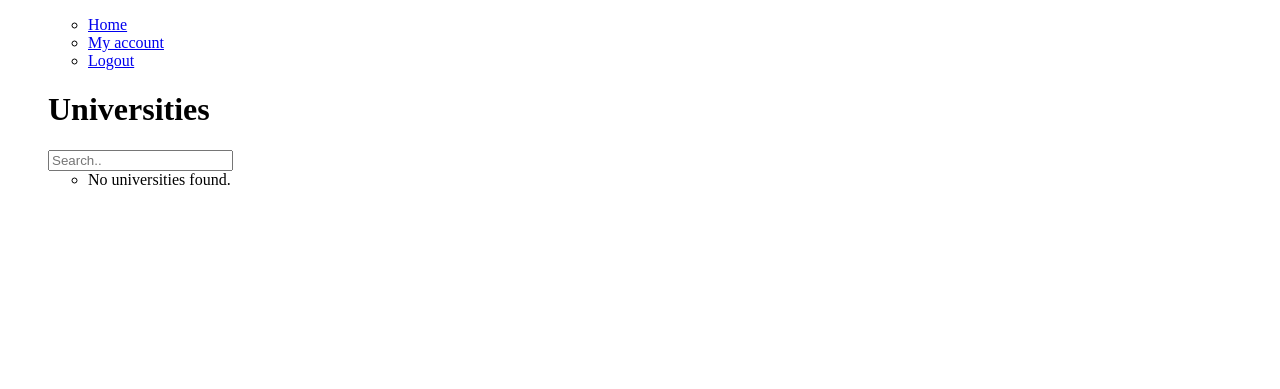
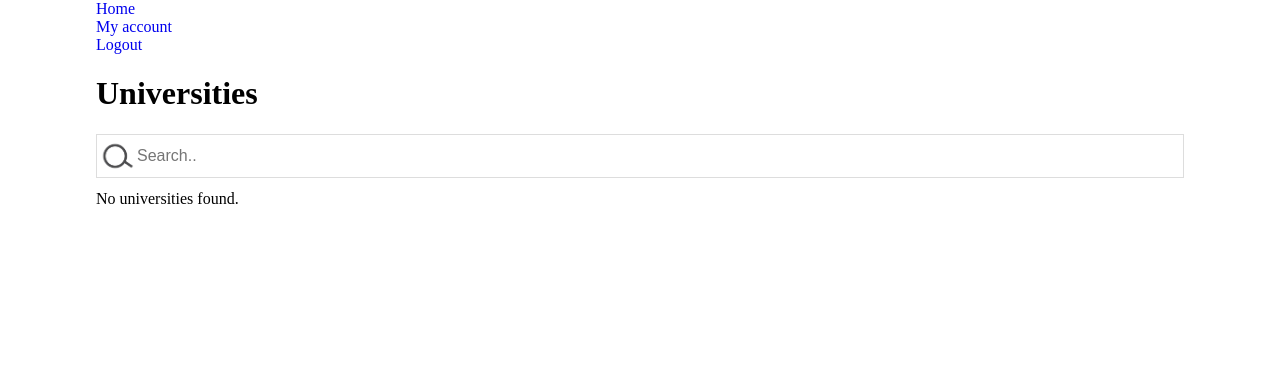
Before and after one commit to dukeofdylan/COP4710_Project, a Django app: page /universities/list in a window 1280 px wide. Shown: the top 389 px of the page. Run offline with Django 3.2, Linux system fonts and the light colour scheme; the visitor is signed in with stand-in values (Sample User, id 1); data that the repository does not hold is empty; some libraries are stand-ins or nearby versions.

Commit message:
scroll lists

```diff
--- a/project/static/static_dirs/main/lists.css
+++ b/project/static/static_dirs/main/lists.css
@@ -3,13 +3,6 @@
   box-sizing: border-box;
 }
 
-<<<<<<< HEAD
-/* Remove default list styling */
-ul, li {
-  list-style-type: none;
-  padding: 0;
-  margin: 0;
-=======
 ul {
  list-style-type: none;
  margin: 0;
@@ -18,21 +11,14 @@ ul {
 
 ul li a {
   text-decoration: none;
->>>>>>> development
 }
 
 /* Content wrap */
 .content-wrap {
   /* Responsive content */
-<<<<<<< HEAD
-  width: 100%;
-  margin: 0 auto;
-  overflow: hidden;
-=======
   width: 85%;
   margin: auto;
   overflow-y: auto;
->>>>>>> development
 }
 
 /* List-wrap */
@@ -42,37 +28,9 @@ ul li a {
   overflow: hidden;
 }
 
-<<<<<<< HEAD
-/* Grid layout
-==============================================================================*/
-#grid-container {
-  display: grid;
-  margin: 0 auto;
-  width: 80%; /* Responsive width */
-  grid-template-areas:
-    'header header header header header header'
-    'left middle middle middle middle right'
-    'footer footer footer footer footer footer';
-}
-
-.nav__links {
-  display: flex;
-}
-
-#nav__bar {
-  display: flex;
-  justify-content: space-between;
-  grid-area: header;
-}
-
-.main-wrap {
-  display: grid;
-  grid-area: middle;
-=======
 .nav-bar__links {
   display: flex;
   align-items: center;
->>>>>>> development
 }
 
 /* Search Lists */
@@ -88,15 +46,12 @@ ul li a {
   margin-bottom: 12px; /* Add some space below the input */
 }
 
-<<<<<<< HEAD
-#search__list li a {
-=======
 .search__list {
-
+  height: 200px;
+  overflow-y: scroll;
 }
 
 .search__list li a {
->>>>>>> development
   border: 1px solid #ddd; /* Add a border to all links */
   margin-top: -1px; /* Prevent double borders */
   background-color: #f6f6f6; /* Grey background color */
--- a/project/templates/base.html
+++ b/project/templates/base.html
@@ -26,15 +26,6 @@
 <body class="content-wrap">
     <header id="nav-bar">
         <ul id="nav-bar__links">
-    <link rel="stylesheet" href="{% static 'main/styles.css' %}">
-    <link rel="stylesheet" href="{% static 'main/lists.css' %}">
-    <meta name="viewport" content="width=device-width, initial-scale=1">
-    {{ form.media }}
-</head>
-
-<body class="content-wrap">
-    <header id="nav-bar">
-        <ul id="nav-bar__links">
             <li><a href='{% url 'home' %}'>Home</a></li>
             {% if user.is_authenticated %}
             <li><a href='{% url 'accounts_view' user.id %}'>My account</a></li>
--- a/project/templates/unievents/university_view.html
+++ b/project/templates/unievents/university_view.html
@@ -20,6 +20,7 @@
             {% endfor %}
         </ul>
     </div>
+
     <div class="content-wrap">
         <h3>Registered Student Organizations</h1>
         {% if user.is_authenticated and user.university_id == university.university_id %}
```
Also changed, not shown: project/media/location/-81.3786506652832|28.png (deleted), project/media/location/-81.38497857253523|28.png (deleted).
